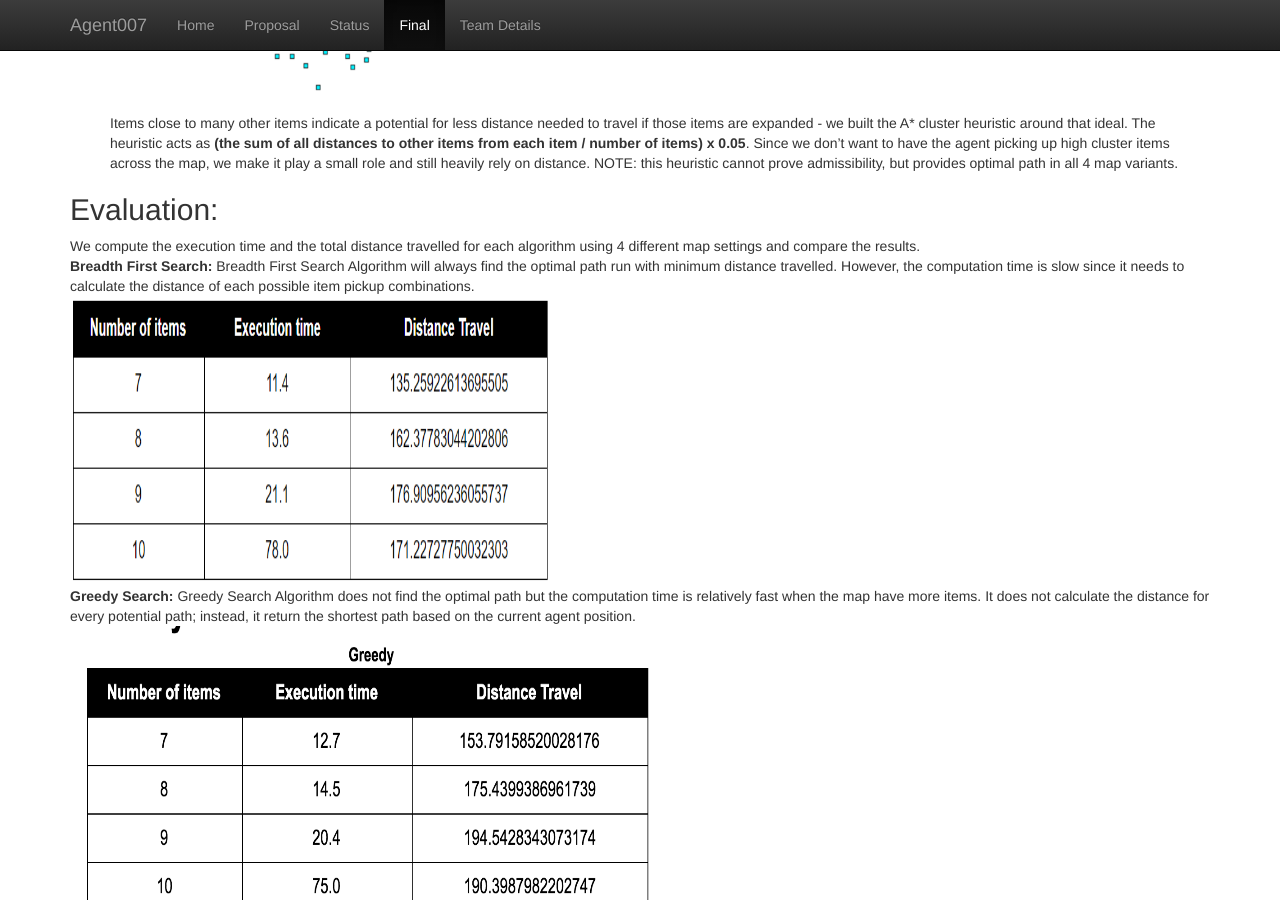
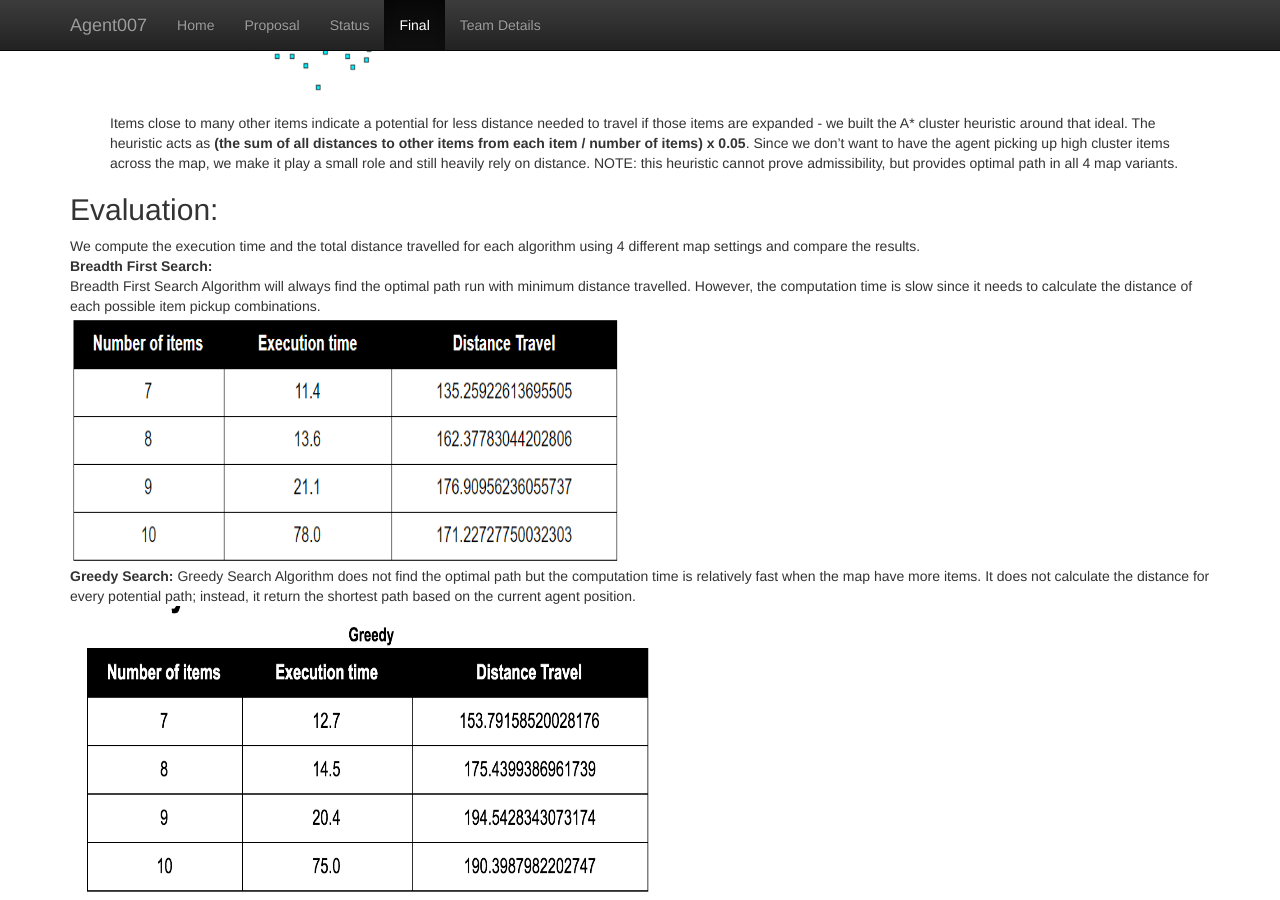
Before and after one commit to KumarHX/Agent007, a Jekyll site: the page built from docs/final.md, in a window 1280 px wide and 900 px high, scrolled down 2399 px. Built offline with Jekyll 4.4.1, drawn with Linux system fonts in a browser that asks for light colours.

Commit message:
Update final.md

```diff
--- a/docs/final.md
+++ b/docs/final.md
@@ -53,10 +53,10 @@ Items close to many other items indicate a potential for less distance needed to
 
 ## Evaluation:
 We compute the execution time and the total distance travelled for each algorithm using 4 different map settings and compare the results. <br>
-**Breadth First Search:**
+**Breadth First Search:** <br>
 Breadth First Search Algorithm will always find the optimal path run with minimum distance travelled. However, the computation time is slow since it needs to calculate the distance of each possible item pickup combinations.
 <br>
-<a href="url"><img src="bfsChart.png" align="center" height="290" width="480" ></a>
+<a href="url"><img src="bfsChart.png" align="center" height="250" width="550" ></a>
 <br>
 **Greedy Search:**
 Greedy Search Algorithm does not find the optimal path but the computation time is relatively fast when the map have more items. It does not calculate the distance for every potential path; instead, it return the shortest path based on the current agent position.
```
